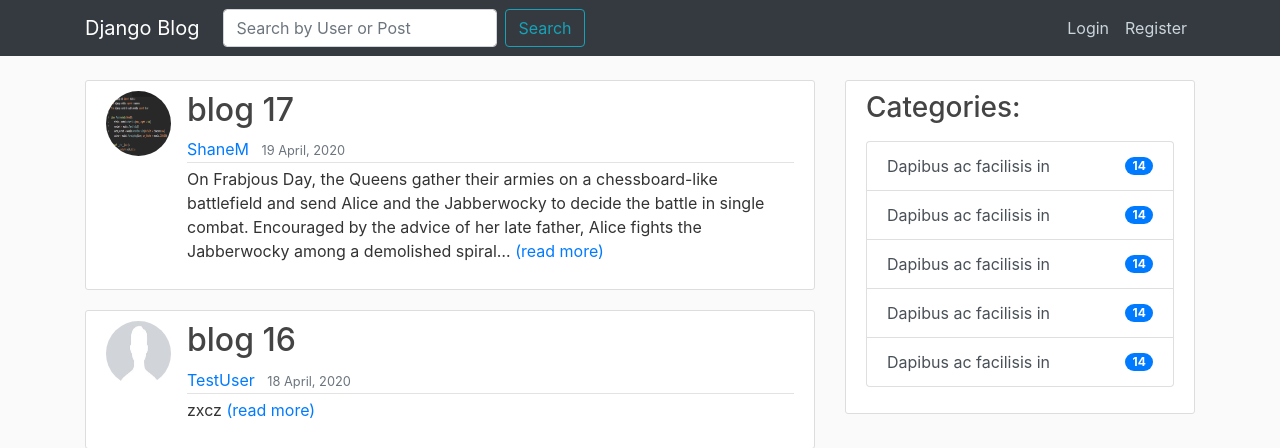
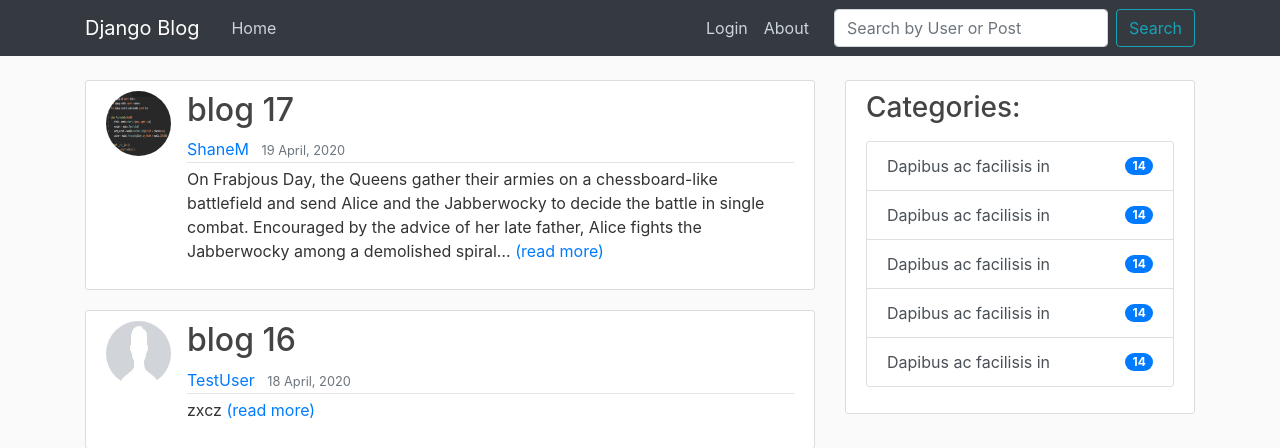
Before and after one commit to shane-misquith/Django-Blog-Application, a Django app: page / in a window 1280 px wide. Shown: the top 448 px of the page. Run offline with Django 3.2, Linux system fonts and the light colour scheme; data comes from the database, SQL or seed files in the repository; both versions use the stored data as it was after the commit; some libraries are stand-ins or nearby versions.

Commit message:
updated base.html
changed navbar element positions.

```diff
--- a/blog/templates/blog/base.html
+++ b/blog/templates/blog/base.html
@@ -27,27 +27,29 @@
                 </button>
                 <div class="collapse navbar-collapse" id="navbarToggle">
                     <div class="navbar-nav mr-auto">
-                        <!-- <a class="nav-item nav-link" href="{% url 'blog-about' %}">About</a> -->
+                        <a class="nav-item nav-link" href="{% url 'blog-home' %}">Home</a>
+                        {% if user.is_authenticated %}
+                            <a class="nav-item nav-link" href="{% url 'post-create' %}">New Post</a>
+                        {% endif %}
 
-                        <form class="form-inline">
-                            <input class="form-control mr-sm-2" type="search" placeholder="Search by User or Post" aria-label="Search">
-                            <button class="btn btn-outline-info my-2 my-sm-0" type="submit">Search</button>
 
-                         </form>
-
-                        <!-- <a class="nav-item nav-link" href="{% url 'blog-home' %}">Home</a> -->
 
                     </div>
                     <!-- Navbar Right Side -->
                     <div class="navbar-nav">
                         {% if user.is_authenticated %}
-                            <a class="nav-item nav-link" href="{% url 'post-create' %}">New Post</a>
                             <a class="nav-item nav-link" href="{% url 'logout' %}">Logout</a>
                         {% else %}
                             <a class="nav-item nav-link" href="{% url 'login' %}">Login</a>
-                            <a class="nav-item nav-link" href="{% url 'register' %}">Register</a>
+                            <!-- <a class="nav-item nav-link" href="{% url 'register' %}">Register</a> -->
                         {% endif %}
 
+                        <a class="nav-item nav-link" style="padding-right: 25px;" href="{% url 'blog-about' %}">About</a>
+
+                        <form class="form-inline">
+                            <input class="form-control mr-sm-2" type="search" placeholder="Search by User or Post" aria-label="Search">
+                            <button class="btn btn-outline-info my-2 my-sm-0" type="submit">Search</button>
+                         </form>
                     </div>
                 </div>
             </div>
```
Also changed, not shown: db.sqlite3.
